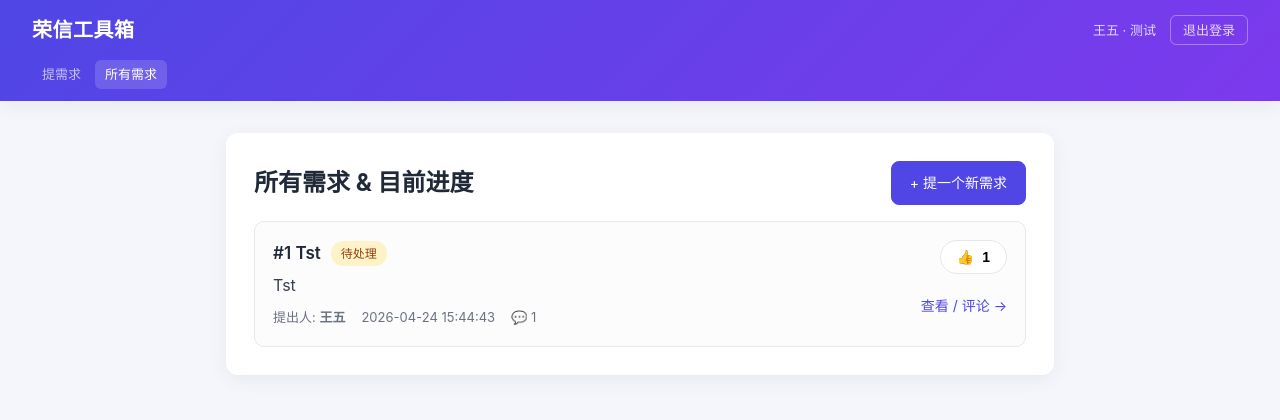
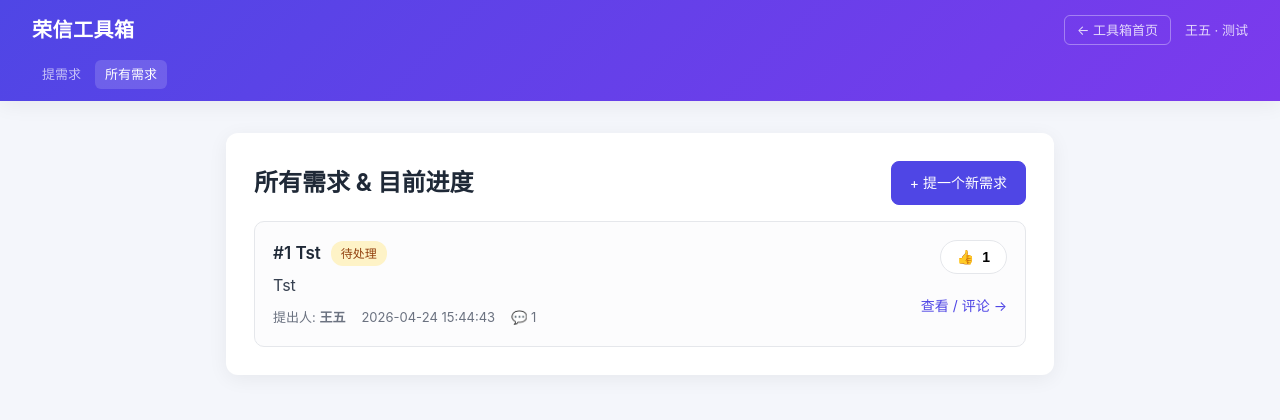
Before and after one commit to BoyangCheng/toolbox, a Flask app: page /requests in a window 1280 px wide. Shown: the top 420 px of the page. Run offline with Flask 3, Linux system fonts and the light colour scheme; a user stored in the database is signed in; data comes from the database, SQL or seed files in the repository; parts of the project's set-up code (start-up, migrations or seed data) failed here and were passed over.

Commit message:
需求页面顶部改为返回首页按钮，与流程图编辑器逻辑一致
- base.html 顶部右侧包进 header_right block 以支持覆写
- requests_index/list/detail 覆写 header_right，替换「退出登录」为「← 工具箱首页」

```diff
--- a/toolbox/templates/base.html
+++ b/toolbox/templates/base.html
@@ -12,10 +12,12 @@
     <div class="header-inner">
       <h1><a href="{{ url_for('dashboard') }}">荣信工具箱</a></h1>
       <div class="header-right">
+        {% block header_right %}
         {% if session.user_name %}
           <span class="user-info">{{ session.user_name }} · {{ session.user_department }}</span>
           <a href="{{ url_for('logout') }}" class="btn-logout">退出登录</a>
         {% endif %}
+        {% endblock %}
       </div>
     </div>
     {% block subnav %}{% endblock %}
--- a/toolbox/templates/requests_detail.html
+++ b/toolbox/templates/requests_detail.html
@@ -1,5 +1,11 @@
 {% extends "base.html" %}
 {% block title %}#{{ req.id }} {{ req.title }} · 荣信工具箱{% endblock %}
+{% block header_right %}
+  <a href="{{ url_for('dashboard') }}" class="btn-logout">← 工具箱首页</a>
+  {% if session.user_name %}
+    <span class="user-info">{{ session.user_name }} · {{ session.user_department }}</span>
+  {% endif %}
+{% endblock %}
 {% block subnav %}
 <nav class="subnav">
   <a href="{{ url_for('new_requirement') }}">提需求</a>
--- a/toolbox/templates/requests_index.html
+++ b/toolbox/templates/requests_index.html
@@ -1,5 +1,11 @@
 {% extends "base.html" %}
 {% block title %}提需求 · 荣信工具箱{% endblock %}
+{% block header_right %}
+  <a href="{{ url_for('dashboard') }}" class="btn-logout">← 工具箱首页</a>
+  {% if session.user_name %}
+    <span class="user-info">{{ session.user_name }} · {{ session.user_department }}</span>
+  {% endif %}
+{% endblock %}
 {% block subnav %}
 <nav class="subnav">
   <a href="{{ url_for('new_requirement') }}" class="{% if request.endpoint == 'new_requirement' %}active{% endif %}">提需求</a>
--- a/toolbox/templates/requests_list.html
+++ b/toolbox/templates/requests_list.html
@@ -1,5 +1,11 @@
 {% extends "base.html" %}
 {% block title %}所有需求 · 荣信工具箱{% endblock %}
+{% block header_right %}
+  <a href="{{ url_for('dashboard') }}" class="btn-logout">← 工具箱首页</a>
+  {% if session.user_name %}
+    <span class="user-info">{{ session.user_name }} · {{ session.user_department }}</span>
+  {% endif %}
+{% endblock %}
 {% block subnav %}
 <nav class="subnav">
   <a href="{{ url_for('new_requirement') }}" class="{% if request.endpoint == 'new_requirement' %}active{% endif %}">提需求</a>
```
